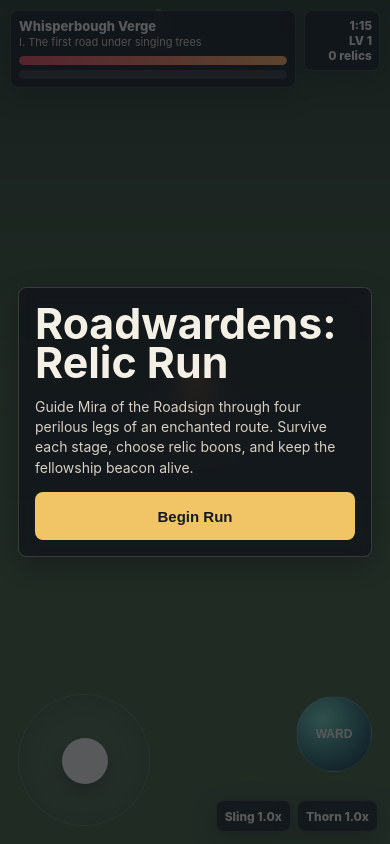
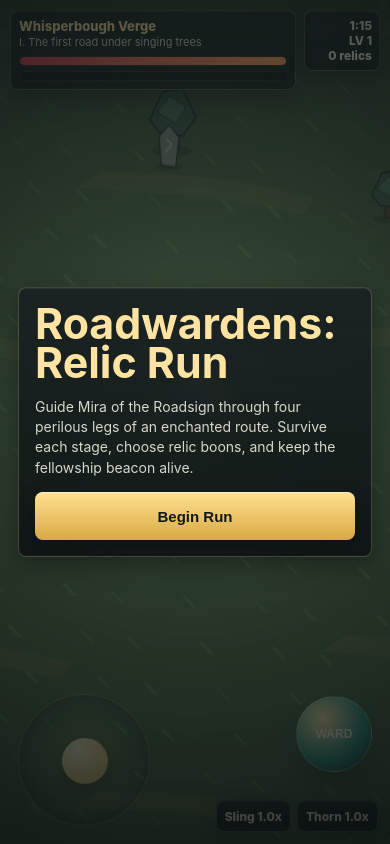
Before and after one commit to Jirubalusus/roadwardens-relic-run, a website built with Vite: page index.html in a window 390 px wide. Built offline with nearby package versions, Linux system fonts and the light colour scheme; animation ran at ten frames a second.

Commit message:
Improve mobile art presentation and GPT image pipeline

```diff
--- a/package.json
+++ b/package.json
@@ -5,7 +5,8 @@
   "scripts": {
     "dev": "vite --host 0.0.0.0",
     "build": "tsc && vite build",
-    "preview": "vite preview --host 0.0.0.0"
+    "preview": "vite preview --host 0.0.0.0",
+    "assets:gpt-image": "node scripts/generate-gpt-image-assets.mjs"
   },
   "keywords": [],
   "author": "",
--- /dev/null
+++ b/src/art.ts
@@ -0,0 +1,231 @@
+import * as THREE from 'three';
+
+export type RuntimeArt = {
+  sprites: {
+    hero: THREE.CanvasTexture;
+    skulk: THREE.CanvasTexture;
+    brute: THREE.CanvasTexture;
+    wisp: THREE.CanvasTexture;
+    shot: THREE.CanvasTexture;
+    relic: THREE.CanvasTexture;
+    coin: THREE.CanvasTexture;
+    waystone: THREE.CanvasTexture;
+    tree: THREE.CanvasTexture;
+    cairn: THREE.CanvasTexture;
+    lanternReed: THREE.CanvasTexture;
+  };
+  ground: THREE.CanvasTexture[];
+};
+
+type DrawFn = (ctx: CanvasRenderingContext2D, size: number) => void;
+
+function makeTexture(draw: DrawFn, size = 128) {
+  const canvas = document.createElement('canvas');
+  canvas.width = size;
+  canvas.height = size;
+  const ctx = canvas.getContext('2d')!;
+  ctx.imageSmoothingEnabled = true;
+  draw(ctx, size);
+  const texture = new THREE.CanvasTexture(canvas);
+  texture.colorSpace = THREE.SRGBColorSpace;
+  texture.minFilter = THREE.LinearMipmapLinearFilter;
+  texture.magFilter = THREE.LinearFilter;
+  texture.generateMipmaps = true;
+  return texture;
+}
+
+function outline(ctx: CanvasRenderingContext2D, points: number[][], fill: string, stroke = '#172026', line = 8) {
+  ctx.beginPath();
+  points.forEach(([x, y], index) => (index === 0 ? ctx.moveTo(x, y) : ctx.lineTo(x, y)));
+  ctx.closePath();
+  ctx.lineJoin = 'round';
+  ctx.lineCap = 'round';
+  ctx.lineWidth = line;
+  ctx.strokeStyle = stroke;
+  ctx.stroke();
+  ctx.fillStyle = fill;
+  ctx.fill();
+}
+
+function ellipse(ctx: CanvasRenderingContext2D, x: number, y: number, rx: number, ry: number, fill: string) {
+  ctx.beginPath();
+  ctx.ellipse(x, y, rx, ry, 0, 0, Math.PI * 2);
+  ctx.fillStyle = fill;
+  ctx.fill();
+}
+
+function glow(ctx: CanvasRenderingContext2D, x: number, y: number, r: number, color: string) {
+  const grad = ctx.createRadialGradient(x, y, 2, x, y, r);
+  grad.addColorStop(0, color);
+  grad.addColorStop(1, 'rgba(255,255,255,0)');
+  ctx.fillStyle = grad;
+  ctx.fillRect(x - r, y - r, r * 2, r * 2);
+}
+
+function hero(ctx: CanvasRenderingContext2D, s: number) {
+  glow(ctx, s * 0.57, s * 0.5, s * 0.35, 'rgba(242, 192, 86, .2)');
+  ellipse(ctx, 64, 105, 34, 10, 'rgba(5, 8, 10, .34)');
+  outline(ctx, [[47, 37], [75, 35], [87, 97], [63, 111], [39, 96]], '#2f5f9d');
+  outline(ctx, [[52, 48], [71, 47], [78, 88], [62, 99], [46, 88]], '#4879bd', '#172026', 5);
+  outline(ctx, [[52, 28], [70, 25], [79, 38], [69, 51], [54, 49], [45, 37]], '#f1c66a', '#172026', 6);
+  outline(ctx, [[78, 58], [92, 66], [91, 91], [80, 90]], '#bd7b41', '#172026', 5);
+  ctx.strokeStyle = '#f7d987';
+  ctx.lineWidth = 5;
+  ctx.beginPath();
+  ctx.moveTo(91, 61);
+  ctx.lineTo(105, 38);
+  ctx.stroke();
+  glow(ctx, 98, 69, 20, 'rgba(255, 197, 78, .62)');
+  outline(ctx, [[91, 59], [107, 59], [111, 75], [99, 86], [87, 75]], '#ffc85a', '#172026', 5);
+  ctx.fillStyle = '#fff3c0';
+  ctx.fillRect(95, 63, 8, 12);
+}
+
+function skulk(ctx: CanvasRenderingContext2D) {
+  glow(ctx, 54, 68, 38, 'rgba(225, 83, 91, .16)');
+  ellipse(ctx, 64, 103, 34, 9, 'rgba(5, 8, 10, .32)');
+  outline(ctx, [[19, 82], [49, 39], [91, 54], [109, 95], [56, 105]], '#823b52');
+  outline(ctx, [[43, 61], [61, 39], [72, 78]], '#c65f65', '#172026', 5);
+  outline(ctx, [[78, 61], [94, 48], [96, 85]], '#d97a67', '#172026', 5);
+  ellipse(ctx, 67, 73, 5, 4, '#ffe69a');
+  ellipse(ctx, 83, 77, 5, 4, '#ffe69a');
+}
+
+function brute(ctx: CanvasRenderingContext2D) {
+  ellipse(ctx, 64, 106, 38, 10, 'rgba(5, 8, 10, .35)');
+  outline(ctx, [[37, 34], [79, 24], [103, 52], [93, 93], [57, 111], [27, 86]], '#6b6673');
+  outline(ctx, [[49, 45], [74, 39], [88, 56], [82, 83], [58, 92], [41, 76]], '#9a96a6', '#172026', 5);
+  ctx.strokeStyle = '#d9c993';
+  ctx.lineWidth = 6;
+  ctx.beginPath();
+  ctx.moveTo(42, 65);
+  ctx.lineTo(88, 58);
+  ctx.stroke();
+  ellipse(ctx, 58, 60, 5, 4, '#fff0aa');
+  ellipse(ctx, 76, 57, 5, 4, '#fff0aa');
+}
+
+function wisp(ctx: CanvasRenderingContext2D) {
+  glow(ctx, 63, 62, 48, 'rgba(98, 229, 212, .44)');
+  ellipse(ctx, 64, 105, 24, 7, 'rgba(5, 8, 10, .24)');
+  outline(ctx, [[64, 20], [87, 55], [75, 100], [56, 89], [41, 99], [48, 58]], '#5ad9c4', '#113035', 6);
+  ellipse(ctx, 58, 58, 5, 7, '#fff7c2');
+  ellipse(ctx, 72, 58, 5, 7, '#fff7c2');
+}
+
+function shot(ctx: CanvasRenderingContext2D) {
+  glow(ctx, 64, 64, 45, 'rgba(151, 255, 218, .54)');
+  outline(ctx, [[64, 26], [83, 64], [64, 102], [45, 64]], '#9df7d2', '#14353c', 5);
+  ellipse(ctx, 64, 64, 10, 10, '#fffbd0');
+}
+
+function relic(ctx: CanvasRenderingContext2D) {
+  glow(ctx, 64, 66, 34, 'rgba(84, 226, 194, .34)');
+  outline(ctx, [[64, 20], [96, 58], [76, 105], [36, 96], [31, 52]], '#3cc8b2', '#102c31', 7);
+  outline(ctx, [[64, 31], [84, 59], [70, 91], [45, 87], [42, 56]], '#84f4dd', '#19615f', 3);
+}
+
+function coin(ctx: CanvasRenderingContext2D) {
+  glow(ctx, 64, 64, 34, 'rgba(242, 197, 102, .38)');
+  ellipse(ctx, 64, 66, 31, 34, '#172026');
+  ellipse(ctx, 64, 64, 27, 31, '#f1c566');
+  ellipse(ctx, 58, 58, 10, 15, '#ffe594');
+}
+
+function waystone(ctx: CanvasRenderingContext2D) {
+  ellipse(ctx, 64, 105, 29, 8, 'rgba(5, 8, 10, .28)');
+  outline(ctx, [[48, 100], [43, 42], [64, 20], [85, 45], [78, 103]], '#8d938a', '#172026', 6);
+  ctx.strokeStyle = '#b8dcb6';
+  ctx.lineWidth = 4;
+  ctx.beginPath();
+  ctx.moveTo(58, 47);
+  ctx.lineTo(70, 58);
+  ctx.lineTo(57, 74);
+  ctx.stroke();
+}
+
+function tree(ctx: CanvasRenderingContext2D) {
+  ellipse(ctx, 64, 109, 34, 8, 'rgba(5, 8, 10, .26)');
+  outline(ctx, [[57, 105], [60, 63], [69, 63], [75, 106]], '#5a3e2f', '#172026', 5);
+  outline(ctx, [[30, 64], [51, 25], [82, 21], [103, 61], [82, 86], [47, 83]], '#385d48', '#172026', 6);
+  outline(ctx, [[41, 53], [61, 31], [87, 45], [72, 69]], '#4f7d5c', '#172026', 3);
+}
+
+function cairn(ctx: CanvasRenderingContext2D) {
+  ellipse(ctx, 64, 108, 31, 8, 'rgba(5, 8, 10, .3)');
+  outline(ctx, [[42, 92], [55, 72], [83, 75], [94, 94], [74, 106], [49, 104]], '#6b625d', '#172026', 5);
+  outline(ctx, [[48, 70], [61, 51], [82, 55], [91, 75], [60, 80]], '#898178', '#172026', 5);
+  glow(ctx, 76, 80, 18, 'rgba(255, 139, 82, .36)');
+}
+
+function lanternReed(ctx: CanvasRenderingContext2D) {
+  ellipse(ctx, 64, 108, 28, 7, 'rgba(5, 8, 10, .24)');
+  ctx.strokeStyle = '#294d42';
+  ctx.lineWidth = 5;
+  for (const x of [44, 55, 76, 86]) {
+    ctx.beginPath();
+    ctx.moveTo(x, 105);
+    ctx.quadraticCurveTo(x - 8, 70, x + 4, 42);
+    ctx.stroke();
+  }
+  glow(ctx, 66, 57, 25, 'rgba(255, 199, 82, .5)');
+  outline(ctx, [[55, 48], [72, 44], [80, 60], [68, 77], [52, 68]], '#ffc75d', '#172026', 5);
+}
+
+function groundTexture(base: string, accent: string, road: string) {
+  return makeTexture((ctx, s) => {
+    ctx.fillStyle = base;
+    ctx.fillRect(0, 0, s, s);
+    ctx.strokeStyle = road;
+    ctx.lineWidth = 22;
+    ctx.globalAlpha = 0.42;
+    ctx.beginPath();
+    ctx.moveTo(-10, 118);
+    ctx.bezierCurveTo(35, 87, 52, 55, 138, 18);
+    ctx.stroke();
+    ctx.globalAlpha = 1;
+    ctx.strokeStyle = accent;
+    ctx.lineWidth = 2;
+    for (let i = 0; i < 28; i++) {
+      const x = (i * 47) % s;
+      const y = (i * 29) % s;
+      ctx.globalAlpha = 0.16 + (i % 4) * 0.04;
+      ctx.beginPath();
+      ctx.moveTo(x - 8, y);
+      ctx.lineTo(x + 8, y + 4);
+      ctx.stroke();
+    }
+    ctx.globalAlpha = 1;
+  }, 256);
+}
+
+export function createRuntimeArt(): RuntimeArt {
+  const ground = [
+    groundTexture('#385b45', '#8bd4a2', '#617252'),
+    groundTexture('#4d5261', '#b7c1d8', '#74737a'),
+    groundTexture('#2d4f4d', '#59d9c1', '#4f706b'),
+    groundTexture('#60463d', '#ff8b52', '#825746'),
+  ];
+  for (const texture of ground) {
+    texture.wrapS = THREE.RepeatWrapping;
+    texture.wrapT = THREE.RepeatWrapping;
+    texture.repeat.set(12, 12);
+  }
+
+  return {
+    sprites: {
+      hero: makeTexture(hero),
+      skulk: makeTexture(skulk),
+      brute: makeTexture(brute),
+      wisp: makeTexture(wisp),
+      shot: makeTexture(shot, 96),
+      relic: makeTexture(relic, 96),
+      coin: makeTexture(coin, 96),
+      waystone: makeTexture(waystone),
+      tree: makeTexture(tree),
+      cairn: makeTexture(cairn),
+      lanternReed: makeTexture(lanternReed),
+    },
+    ground,
+  };
+}
--- a/src/main.ts
+++ b/src/main.ts
@@ -1,4 +1,5 @@
 import * as THREE from 'three';
+import { createRuntimeArt } from './art';
 import './styles.css';
 
 type Vec2 = { x: number; y: number };
@@ -75,6 +76,7 @@ const burstButton = document.querySelector<HTMLButtonElement>('#burst')!;
 const renderer = new THREE.WebGLRenderer({ antialias: false, powerPreference: 'high-performance' });
 renderer.setPixelRatio(Math.min(window.devicePixelRatio, 1.5));
 renderer.shadowMap.enabled = false;
+renderer.outputColorSpace = THREE.SRGBColorSpace;
 app.prepend(renderer.domElement);
 
 const scene = new THREE.Scene();
@@ -93,11 +95,19 @@ const propRoot = new THREE.Group();
 const actorRoot = new THREE.Group();
 scene.add(root, propRoot, actorRoot);
 
+const art = createRuntimeArt();
 const groundGeo = new THREE.PlaneGeometry(90, 90, 1, 1);
-const groundMat = new THREE.MeshStandardMaterial({ color: stages[0].ground, roughness: 1 });
+const groundMat = new THREE.MeshStandardMaterial({ color: 0xffffff, map: art.ground[0], roughness: 1 });
 const ground = new THREE.Mesh(groundGeo, groundMat);
 ground.rotation.x = -Math.PI / 2;
 root.add(ground);
+
+function makeSprite(map: THREE.Texture, width: number, height: number, y = height * 0.5) {
+  const sprite = new THREE.Sprite(new THREE.SpriteMaterial({ map, transparent: true, alphaTest: 0.05 }));
+  sprite.scale.set(width, height, 1);
+  sprite.position.y = y;
+  return sprite;
+}
 
 const ringGeo = new THREE.TorusGeometry(1, 0.04, 8, 32);
 const ringMat = new THREE.MeshBasicMaterial({ color: 0xf1c566, transparent: true, opacity: 0.9 });
@@ -124,26 +134,19 @@ const hero = {
 };
 
 const heroMesh = new THREE.Group();
-const body = new THREE.Mesh(new THREE.CapsuleGeometry(0.42, 0.72, 4, 8), new THREE.MeshStandardMaterial({ color: 0xf1c566, roughness: 0.62 }));
-body.position.y = 0.82;
-const cloak = new THREE.Mesh(new THREE.ConeGeometry(0.55, 0.8, 5), new THREE.MeshStandardMaterial({ color: 0x4169a8, roughness: 0.8 }));
-cloak.position.set(0, 0.55, -0.16);
-heroMesh.add(body, cloak);
+const heroSprite = makeSprite(art.sprites.hero, 1.45, 1.65, 0.86);
+heroMesh.add(heroSprite);
 actorRoot.add(heroMesh);
 
-const enemyGeo = new THREE.ConeGeometry(0.45, 0.95, 6);
-const bruteGeo = new THREE.BoxGeometry(0.9, 1.05, 0.9);
-const shotGeo = new THREE.SphereGeometry(0.14, 8, 8);
-const xpGeo = new THREE.OctahedronGeometry(0.18);
 const props: THREE.Object3D[] = [];
 
-type Enemy = { mesh: THREE.Mesh; hp: number; maxHp: number; speed: number; touch: number; kind: 'skulk' | 'brute' | 'wisp'; hitFlash: number };
-type Shot = { mesh: THREE.Mesh; dir: Vec2; life: number; damage: number; pierce: number };
-type Gem = { mesh: THREE.Mesh; value: number; pull: boolean };
+type Enemy = { mesh: THREE.Sprite; hp: number; maxHp: number; speed: number; touch: number; kind: 'skulk' | 'brute' | 'wisp'; hitFlash: number };
+type Shot = { mesh: THREE.Sprite; dir: Vec2; life: number; damage: number; pierce: number };
+type Gem = { mesh: THREE.Sprite; value: number; pull: boolean };
 const enemies: Enemy[] = [];
 const shots: Shot[] = [];
 const gems: Gem[] = [];
-const particles: { mesh: THREE.Mesh; vel: THREE.Vector3; life: number }[] = [];
+const particles: { mesh: THREE.Mesh | THREE.Sprite; vel: THREE.Vector3; life: number }[] = [];
 
 let stageIndex = 0;
 let stageTime = 0;
@@ -173,7 +176,8 @@ function setStage(index: number) {
   const stage = stages[stageIndex];
   stageTime = 0;
   spawnTimer = 0.6;
-  groundMat.color.setHex(stage.ground);
+  groundMat.map = art.ground[index];
+  groundMat.needsUpdate = true;
   scene.fog = new THREE.Fog(stage.fog, 18, 46);
   renderer.setClearColor(stage.fog);
   stageName.textContent = stage.name;
@@ -184,15 +188,19 @@ function setStage(index: number) {
 function buildProps(stage: Stage) {
   props.forEach((p) => propRoot.remove(p));
   props.length = 0;
-  const mat = new THREE.MeshStandardMaterial({ color: stage.accent, roughness: 0.9 });
-  for (let i = 0; i < 42; i++) {
-    const isStone = i % 3 === 0;
-    const geo = isStone ? new THREE.DodecahedronGeometry(0.35 + Math.random() * 0.35) : new THREE.CylinderGeometry(0.08, 0.18, 0.9 + Math.random() * 0.9, 5);
-    const mesh = new THREE.Mesh(geo, mat);
+  for (let i = 0; i < 46; i++) {
+    const propMap =
+      stageIndex === 2 && i % 4 === 0 ? art.sprites.lanternReed :
+      stageIndex === 3 && i % 3 === 0 ? art.sprites.cairn :
+      i % 4 === 0 ? art.sprites.waystone :
+      art.sprites.tree;
+    const tall = propMap === art.sprites.tree || propMap === art.sprites.lanternReed;
+    const mesh = makeSprite(propMap, tall ? 1.35 : 0.95, tall ? 1.55 : 1.05, tall ? 0.78 : 0.54);
+    (mesh.material as THREE.SpriteMaterial).color.setHex(stageIndex === 0 ? 0xffffff : stageIndex === 1 ? 0xd9ddf0 : stageIndex === 2 ? 0xd9fff2 : 0xffddc2);
     const angle = Math.random() * Math.PI * 2;
     const dist = 8 + Math.random() * 34;
-    mesh.position.set(Math.cos(angle) * dist, isStone ? 0.18 : 0.45, Math.sin(angle) * dist);
-    mesh.rotation.y = Math.random() * Math.PI;
+    mesh.position.set(Math.cos(angle) * dist, mesh.position.y, Math.sin(angle) * dist);
+    mesh.scale.multiplyScalar(0.8 + Math.random() * 0.55);
     propRoot.add(mesh);
     props.push(mesh);
   }
@@ -219,8 +227,9 @@ function spawnEnemy() {
   const kind: Enemy['kind'] = roll > 0.84 && stageIndex > 0 ? 'brute' : roll > 0.63 && stageIndex > 1 ? 'wisp' : 'skulk';
   const angle = Math.random() * Math.PI * 2;
   const dist = 12 + Math.random() * 3;
-  const mesh = new THREE.Mesh(kind === 'brute' ? bruteGeo : enemyGeo, new THREE.MeshStandardMaterial({ color: stage.enemyTint, roughness: 0.7 }));
-  mesh.position.set(hero.pos.x + Math.cos(angle) * dist, 0.5, hero.pos.z + Math.sin(angle) * dist);
+  const mesh = makeSprite(kind === 'brute' ? art.sprites.brute : kind === 'wisp' ? art.sprites.wisp : art.sprites.skulk, kind === 'brute' ? 1.45 : 1.15, kind === 'brute' ? 1.45 : 1.2, kind === 'brute' ? 0.75 : 0.64);
+  (mesh.material as THREE.SpriteMaterial).color.setHex(stage.enemyTint);
+  mesh.position.set(hero.pos.x + Math.cos(angle) * dist, mesh.position.y, hero.pos.z + Math.sin(angle) * dist);
   actorRoot.add(mesh);
   const hp = (kind === 'brute' ? 10 : kind === 'wisp' ? 5 : 3) * (1 + stageIndex * 0.45);
   enemies.push({ mesh, hp, maxHp: hp, speed: (kind === 'brute' ? 2.3 : kind === 'wisp' ? 4.1 : 3.1) * stage.speed, touch: kind === 'brute' ? 18 : 10, kind, hitFlash: 0 });
@@ -240,7 +249,7 @@ function fireAtNearest() {
   const dx = best.mesh.position.x - hero.pos.x;
   const dz = best.mesh.position.z - hero.pos.z;
   const len = Math.hypot(dx, dz) || 1;
-  const mesh = new THREE.Mesh(shotGeo, new THREE.MeshBasicMaterial({ color: 0x9df7d2 }));
+  const mesh = makeSprite(art.sprites.shot, 0.42, 0.42, 0.62);
   mesh.position.set(hero.pos.x, 0.62, hero.pos.z);
   actorRoot.add(mesh);
   shots.push({ mesh, dir: { x: dx / len, y: dz / len }, life: 1.5, damage: 3.2 * hero.damage, pierce: hero.level >= 5 ? 1 : 0 });
@@ -266,8 +275,8 @@ function burstWard() {
 }
 
 function dropGem(pos: THREE.Vector3, value: number) {
-  const mesh = new THREE.Mesh(xpGeo, new THREE.MeshBasicMaterial({ color: value > 1 ? 0xf1c566 : 0x58e0be }));
-  mesh.position.set(pos.x, 0.28, pos.z);
+  const mesh = makeSprite(value > 1 ? art.sprites.coin : art.sprites.relic, value > 1 ? 0.5 : 0.42, value > 1 ? 0.5 : 0.42, 0.32);
+  mesh.position.set(pos.x, 0.32, pos.z);
   actorRoot.add(mesh);
   gems.push({ mesh, value, pull: false });
 }
@@ -276,7 +285,7 @@ function damageEnemy(enemy: Enemy, amount: number) {
   enemy.hp -= amount;
   enemy.hitFlash = 0.08;
   for (let i = 0; i < 2; i++) {
-    const p = new THREE.Mesh(new THREE.BoxGeometry(0.08, 0.08, 0.08), new THREE.MeshBasicMaterial({ color: 0xfff2bd }));
+    const p = makeSprite(art.sprites.shot, 0.18, 0.18, 0.5);
     p.position.copy(enemy.mesh.position);
     actorRoot.add(p);
     particles.push({ mesh: p, vel: new THREE.Vector3((Math.random() - 0.5) * 3, 2.2, (Math.random() - 0.5) * 3), life: 0.3 });
@@ -392,7 +401,7 @@ function updateEnemies(dt: number) {
     e.mesh.position.z += ((dz / len) * e.speed - (dx / len) * weave) * dt;
     e.mesh.rotation.y += dt * (e.kind === 'brute' ? 1.8 : 3.4);
     e.hitFlash = Math.max(0, e.hitFlash - dt);
-    (e.mesh.material as THREE.MeshStandardMaterial).emissive.setHex(e.hitFlash > 0 ? 0xffffff : 0x000000);
+    (e.mesh.material as THREE.SpriteMaterial).color.setHex(e.hitFlash > 0 ? 0xffffff : stages[stageIndex].enemyTint);
     if (len < 0.8 && hero.invuln <= 0) {
       hero.hp -= Math.max(2, e.touch - hero.armor);
       hero.invuln = 0.5;
@@ -449,7 +458,9 @@ function updateParticles(dt: number) {
     p.vel.y -= 8 * dt;
     p.mesh.position.addScaledVector(p.vel, dt);
     p.mesh.scale.multiplyScalar(1 + dt * 5);
-    const mat = (p.mesh as THREE.Mesh).material as THREE.Material & { opacity?: number; transparent?: boolean };
+    const mat = p.mesh instanceof THREE.Sprite
+      ? p.mesh.material
+      : p.mesh.material as THREE.Material & { opacity?: number; transparent?: boolean };
     mat.transparent = true;
     mat.opacity = Math.max(0, p.life * 2);
     if (p.life <= 0) {
--- a/src/styles.css
+++ b/src/styles.css
@@ -10,8 +10,8 @@ body,
   height: 100%;
   margin: 0;
   overflow: hidden;
-  background: #10131a;
-  color: #f5f0e6;
+  background: #0e1417;
+  color: #fff4df;
   font-family: Inter, ui-sans-serif, system-ui, -apple-system, BlinkMacSystemFont, "Segoe UI", sans-serif;
   touch-action: none;
   user-select: none;
@@ -41,10 +41,10 @@ canvas {
 }
 
 .panel {
-  background: rgba(16, 19, 26, 0.72);
-  border: 1px solid rgba(245, 240, 230, 0.16);
+  background: linear-gradient(180deg, rgba(24, 31, 33, 0.86), rgba(12, 17, 19, 0.82));
+  border: 1px solid rgba(255, 230, 168, 0.22);
   border-radius: 8px;
-  box-shadow: 0 8px 24px rgba(0, 0, 0, 0.25);
+  box-shadow: 0 8px 24px rgba(0, 0, 0, 0.32), inset 0 1px 0 rgba(255, 255, 255, 0.07);
   backdrop-filter: blur(10px);
 }
 
@@ -53,6 +53,7 @@ canvas {
 }
 
 .stage-name {
+  color: #ffe3a2;
   font-size: 13px;
   font-weight: 800;
   line-height: 1.1;
@@ -60,7 +61,7 @@ canvas {
 
 .subline {
   margin-top: 2px;
-  color: #d8d0c2;
+  color: #d7d8c9;
   font-size: 11px;
 }
 
@@ -79,10 +80,11 @@ canvas {
 }
 
 .bar {
-  height: 9px;
+  height: 10px;
   overflow: hidden;
   border-radius: 999px;
-  background: rgba(255, 255, 255, 0.13);
+  background: rgba(3, 7, 8, 0.42);
+  border: 1px solid rgba(255, 255, 255, 0.09);
 }
 
 .bar > i {
@@ -93,11 +95,13 @@ canvas {
 }
 
 .hp > i {
-  background: linear-gradient(90deg, #e94b58, #ffb05f);
+  background: linear-gradient(90deg, #d73c4d, #ff9d55);
+  box-shadow: 0 0 12px rgba(255, 98, 80, 0.35);
 }
 
 .xp > i {
-  background: linear-gradient(90deg, #41d7b3, #72a8ff);
+  background: linear-gradient(90deg, #38dcc0, #8fd7ff);
+  box-shadow: 0 0 12px rgba(63, 222, 194, 0.32);
 }
 
 .bottom-hud {
@@ -120,7 +124,7 @@ canvas {
   display: grid;
   place-items: center;
   padding: 0 8px;
-  color: #f5f0e6;
+  color: #fff4df;
   font-size: 12px;
   font-weight: 800;
 }
@@ -133,8 +137,9 @@ canvas {
   height: 132px;
   pointer-events: auto;
   border-radius: 999px;
-  background: radial-gradient(circle, rgba(245, 240, 230, 0.13), rgba(245, 240, 230, 0.04) 62%, rgba(16, 19, 26, 0.18));
-  border: 1px solid rgba(245, 240, 230, 0.14);
+  background: radial-gradient(circle, rgba(255, 227, 162, 0.16), rgba(73, 114, 107, 0.09) 62%, rgba(8, 13, 14, 0.24));
+  border: 1px solid rgba(255, 230, 168, 0.2);
+  box-shadow: inset 0 0 24px rgba(0, 0, 0, 0.24);
 }
 
 .stick {
@@ -144,8 +149,8 @@ canvas {
   width: 46px;
   height: 46px;
   border-radius: 999px;
-  background: #f5f0e6;
-  box-shadow: 0 6px 18px rgba(0, 0, 0, 0.35);
+  background: radial-gradient(circle at 34% 28%, #fff7d0, #d9b85e);
+  box-shadow: 0 6px 18px rgba(0, 0, 0, 0.42), 0 0 18px rgba(255, 211, 105, 0.18);
 }
 
 .buttons {
@@ -160,14 +165,15 @@ canvas {
 .skill-button {
   width: 76px;
   height: 76px;
-  border: 1px solid rgba(245, 240, 230, 0.22);
+  border: 1px solid rgba(255, 230, 168, 0.36);
   border-radius: 999px;
-  color: #f5f0e6;
-  background: radial-gradient(circle at 35% 30%, #74d6b8, #235c5e 68%, #16252a);
+  color: #fff4df;
+  background: radial-gradient(circle at 35% 30%, #ffe4a2, #28927f 58%, #13272b);
   font-size: 12px;
   font-weight: 900;
   letter-spacing: 0;
   pointer-events: auto;
+  box-shadow: 0 8px 24px rgba(0, 0, 0, 0.38), 0 0 18px rgba(64, 220, 194, 0.2);
 }
 
 .skill-button:disabled {
@@ -181,7 +187,7 @@ canvas {
   display: grid;
   align-items: center;
   padding: 18px;
-  background: rgba(16, 19, 26, 0.68);
+  background: radial-gradient(circle at 50% 42%, rgba(48, 64, 57, 0.48), rgba(9, 13, 15, 0.82));
   pointer-events: auto;
 }
 
@@ -193,13 +199,14 @@ canvas {
 
 .title {
   margin: 0;
+  color: #ffe3a2;
   font-size: clamp(30px, 11vw, 52px);
   line-height: 0.92;
   letter-spacing: 0;
 }
 
 .copy {
-  color: #d8d0c2;
+  color: #d7d8c9;
   font-size: 14px;
   line-height: 1.45;
 }
@@ -210,10 +217,11 @@ canvas {
   min-height: 48px;
   border: 0;
   border-radius: 8px;
-  color: #141820;
-  background: #f1c566;
+  color: #121817;
+  background: linear-gradient(180deg, #ffe191, #d9a943);
   font-weight: 900;
   font-size: 15px;
+  box-shadow: inset 0 1px 0 rgba(255, 255, 255, 0.45), 0 8px 20px rgba(0, 0, 0, 0.28);
 }
 
 .upgrade-grid {
@@ -226,7 +234,7 @@ canvas {
   min-height: 74px;
   padding: 10px;
   text-align: left;
-  background: #f5f0e6;
+  background: linear-gradient(180deg, #fff4df, #decfba);
 }
 
 .upgrade span {
```
Also changed, not shown: ASSET_PROMPTS.md (+1 -1 lines), assets/gpt-image-2/prompts.json (added, +68 -0 lines), scripts/generate-gpt-image-assets.mjs (added, +55 -0 lines), README.md, assets/gpt-image-2/README.md (added), public/assets/sprites/README.md (added).
